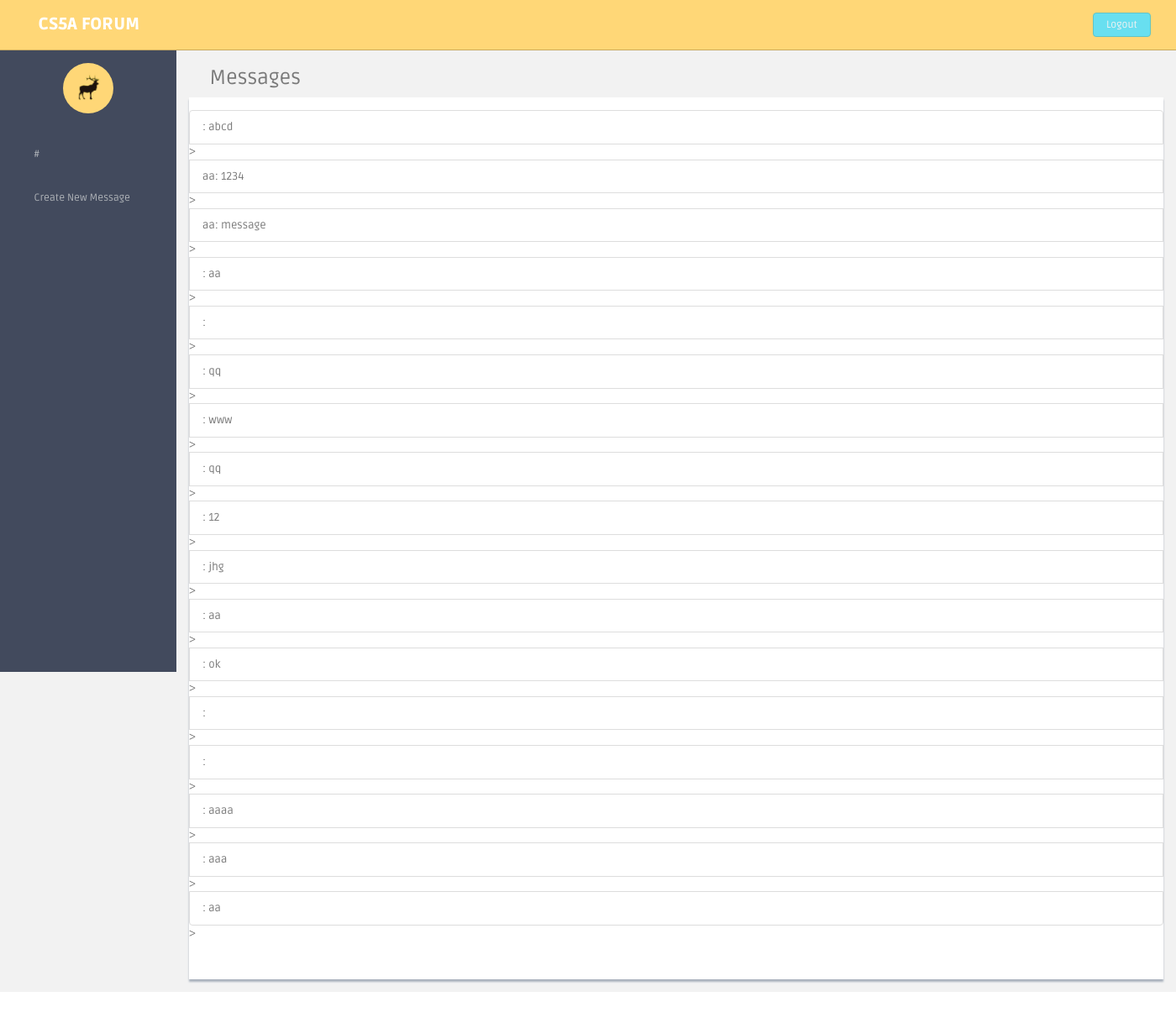
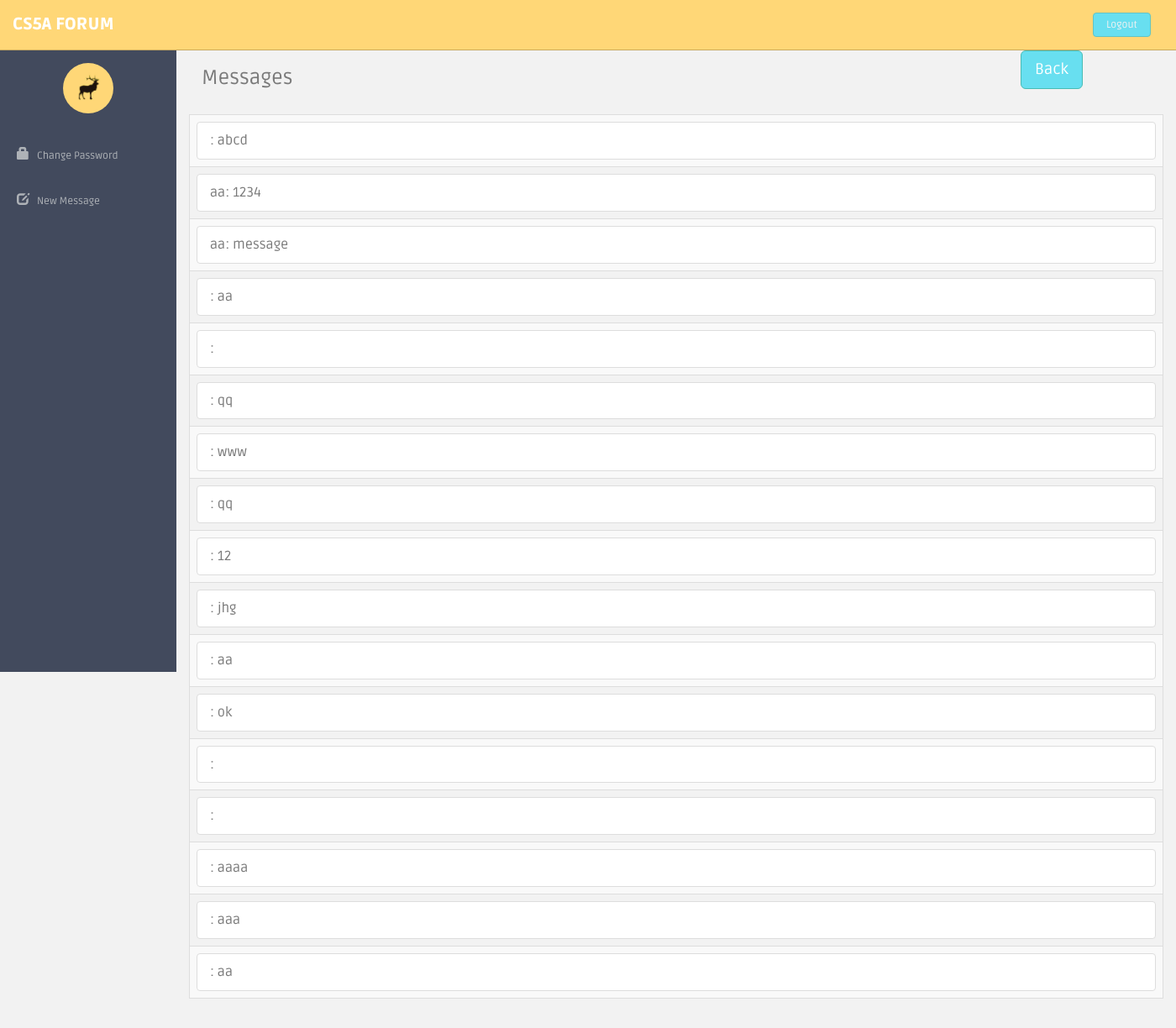
Before and after one commit to thameenas/Student-Dashboard, a Flask app: page /topic/1 in a window 1400 px wide. Shown: the whole page at 84% size. Before the commit the page ends 1181 px from the top, so only its background shows below. Run offline with Flask 2, Linux system fonts and the light colour scheme; data comes from the database, SQL or seed files in the repository; both versions use the stored data as it was after the commit; some libraries are stand-ins or nearby versions; some web fonts are replaced.

Commit message:
modified

```diff
--- a/templates/topic.html
+++ b/templates/topic.html
@@ -15,10 +15,7 @@
 
 <section id="container" >
       <header class="header black-bg">
-              <div class="sidebar-toggle-box">
-                  <div class="fa fa-bars tooltips" data-placement="right" data-original-title="Toggle Navigation"></div>
-              </div>
-            <a href="#" class="logo"><b>CS5A Forum</b></a>
+              <a href="/user" class="logo"><b>CS5A Forum</b></a>
             <div class="nav notify-row" id="top_menu">
 
 
@@ -27,7 +24,7 @@
             </div>
             <div class="top-menu">
               <ul class="nav pull-right top-menu">
-                    <li><a class="logout" href="#">Logout</a></li>
+                    <li><a class="logout" href="/logout">Logout</a></li>
               </ul>
             </div>
         </header>
@@ -35,20 +32,20 @@
           <div id="sidebar"  class="nav-collapse ">
               <ul class="sidebar-menu" id="nav-accordion">
 
-                  <p class="centered"><a href="#"><img src="../static/ui-sam.jpg" class="img-circle" width="60"></a></p>
+                  <p class="centered"><img src="../static/ui-sam.jpg" class="img-circle" width="60"></p>
                   <h5 class="centered"> {{ username }}</h5>
 
                   <li class="mt">
                       <a href="#">
-                          <i class="fa fa-file"></i>
-                          <span>#</span>
+                                 <i class="glyphicon glyphicon-lock"></i>
+                          <span>Change Password</span>
                       </a>
                   </li>
 
                   <li class="sub-menu">
                             <a href="/topic/{{subid}}/new" >
-                          <i class="fa fa-users"></i>
-                          <span>Create New Message</span>
+                           <i class="glyphicon glyphicon-edit"></i>
+                          <span>New Message</span>
 
 
                       </a>
@@ -61,19 +58,30 @@
       </aside>
       <section id="main-content">
           <section class="wrapper">
-            <h3><i class="fa fa-angle-right"></i> Messages </h3>
+          <div class='container'>
+          <div class='row'>
+            <div class='col-sm-10'><h3> Messages </h3></div>
+            <div class='col-sm-2'><button onclick="goBack()" type="button" class="btn btn-theme btn-lg">Back</button></div>
+            </div></div>
         <div class="row">
 
 
+                  <div class="col-md-12">
+                      <div >
+                          <table class="table table-striped table-advance table-hover table-bordered">
 
-                  <div class="col-md-12">
-                      <div class="content-panel">
-                          <table class="table table-striped table-advance table-hover">
-                           <ul class="list-group">
+
     {%for msg in messages%}
-      <li class="list-group-item">{{findUserName(msg[2])[0]}}: {{msg[3]}}</li>>
+    <ol class="list-group">
+    <tr>
+    <td>
+
+      <li class="list-group-item">{{findUserName(msg[2])[0]}}: {{msg[3]}}</li>
+      </td>
+      </tr>
     {%endfor%}
-    </ul>
+    </ol>
+
 
 
 
@@ -93,6 +101,10 @@
     <script src="../static/jquery.nicescroll.js" type="text/javascript"></script>
     <script src="../static/common-scripts.js"></script>
 
-
+  <script>
+  function goBack() {
+    window.history.back();
+}
+</script>
 </body>
 </html>
```
Also changed, not shown: templates/createsub.html (+10 -9 lines), templates/dashboard.html (+25 -16 lines), templates/newmessage.html (+17 -14 lines), database.db.
